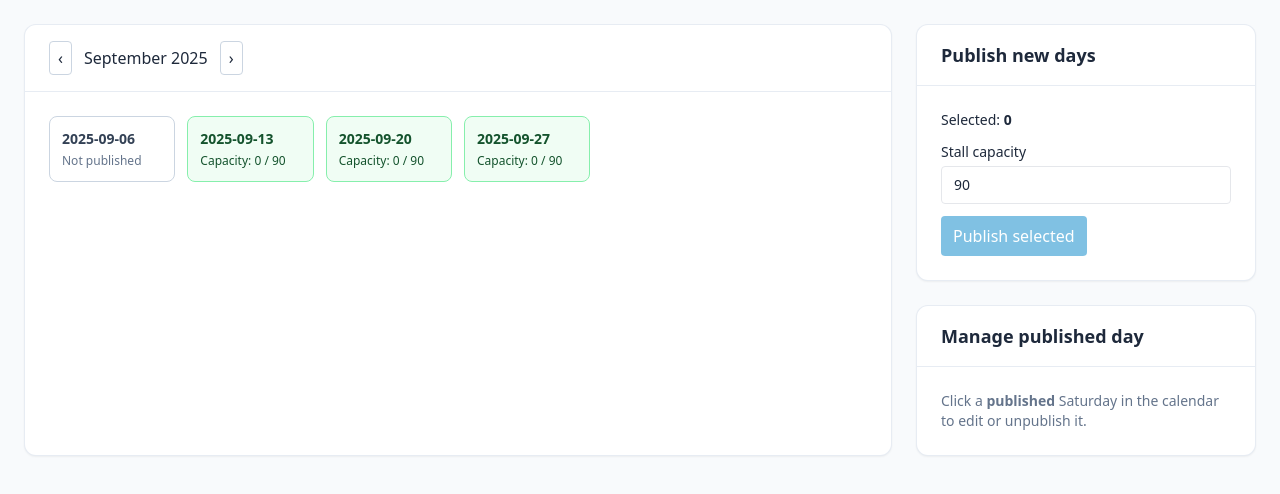
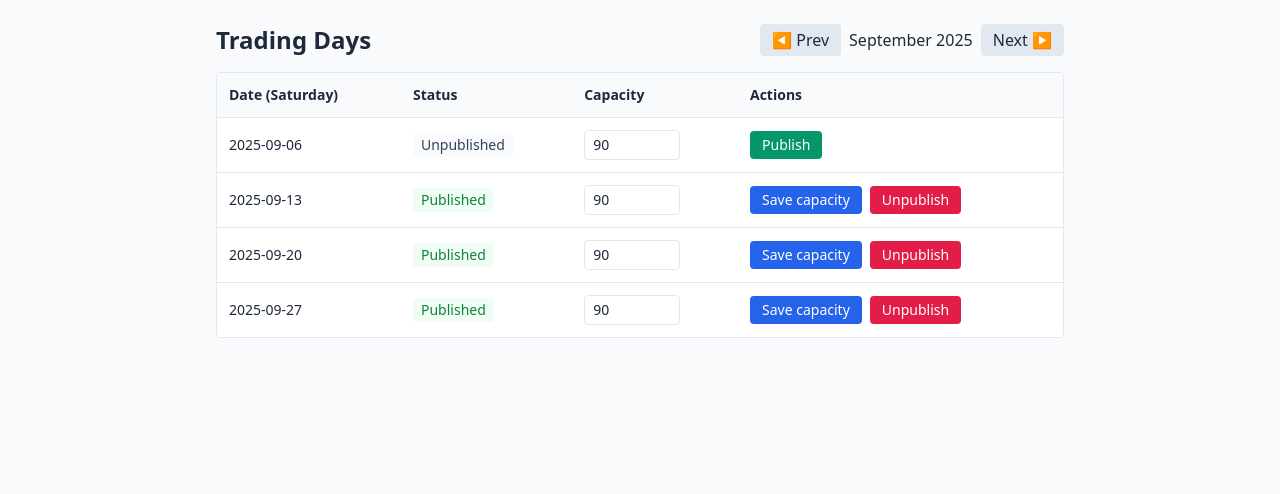
Before and after one commit to reckram-hue/hermanus-country-market-starter, a React (Vite) app: page / in a window 1280 px wide. Shown: the top 494 px of the page. Built offline with nearby package versions, Linux system fonts and the light colour scheme.

Commit message:
feat(admin): basic Trading Days management (publish/unpublish + capacity)

```diff
--- a/src/pages/Admin/TradingDays/TradingDaysPage.tsx
+++ b/src/pages/Admin/TradingDays/TradingDaysPage.tsx
@@ -1,5 +1,4 @@
 import React, { useEffect, useMemo, useState } from "react";
-import Card from "../../../components/shared/Card";
 import {
   getDaysForMonth,
   publishDays,
@@ -8,75 +7,73 @@ import {
   type TradingDay,
 } from "../../../services/tradingDaysService";
 
-// --- helpers ---------------------------------------------------------------
-
-function monthName(year: number, month1to12: number) {
-  return new Date(year, month1to12 - 1, 1).toLocaleString(undefined, {
-    month: "long",
-    year: "numeric",
-  });
+/** Utility: month name like "September 2025" */
+function monthLabel(year: number, month1to12: number) {
+  const d = new Date(year, month1to12 - 1, 1);
+  return d.toLocaleString(undefined, { month: "long", year: "numeric" });
 }
 
-function isoFor(y: number, m1to12: number, d: number) {
-  const m = String(m1to12).padStart(2, "0");
-  const day = String(d).padStart(2, "0");
-  return `${y}-${m}-${day}`;
+/** Compute all Saturdays in given month, returned as ISO (YYYY-MM-DD). */
+function saturdaysOfMonth(year: number, month1to12: number): string[] {
+  const result: string[] = [];
+  const first = new Date(year, month1to12 - 1, 1);
+  const last = new Date(year, month1to12, 0); // last day
+  const d = new Date(first);
+  while (d <= last) {
+    if (d.getDay() === 6) {
+      const iso = [
+        d.getFullYear(),
+        String(d.getMonth() + 1).padStart(2, "0"),
+        String(d.getDate()).padStart(2, "0"),
+      ].join("-");
+      result.push(iso);
+    }
+    d.setDate(d.getDate() + 1);
+  }
+  return result;
 }
 
-function saturdaysInMonth(year: number, month1to12: number): string[] {
-  const month0 = month1to12 - 1;
-  const lastDay = new Date(year, month1to12, 0).getDate();
-  const out: string[] = [];
-  for (let d = 1; d <= lastDay; d++) {
-    const dt = new Date(year, month0, d);
-    if (dt.getDay() === 6) out.push(isoFor(year, month1to12, d));
-  }
-  return out;
-}
+type RowVM = {
+  iso: string;
+  published: boolean;
+  capacity: number;
+  currentBookings: number;
+};
 
-// --- component -------------------------------------------------------------
+export default function TradingDaysPage() {
+  const today = new Date();
+  const [year, setYear] = useState<number>(today.getFullYear());
+  const [month, setMonth] = useState<number>(today.getMonth() + 1); // 1..12
+  const [rows, setRows] = useState<RowVM[]>([]);
+  const [loading, setLoading] = useState<boolean>(false);
+  const [savingIso, setSavingIso] = useState<string | null>(null);
+  const [error, setError] = useState<string | null>(null);
 
-const TradingDaysPage: React.FC = () => {
-  // current calendar view
-  const now = new Date();
-  const [year, setYear] = useState(now.getFullYear());
-  const [month, setMonth] = useState(now.getMonth() + 1); // 1..12
+  const monthKey = `${year}-${month}`;
 
-  // data
-  const [published, setPublished] = useState<TradingDay[]>([]);
-  const [loading, setLoading] = useState(true);
-  const [err, setErr] = useState<string | null>(null);
-
-  // selection for new publishes
-  const [selectedDraft, setSelectedDraft] = useState<Set<string>>(new Set());
-  const [draftCapacity, setDraftCapacity] = useState<number>(90);
-
-  // focus a published day to edit/unpublish
-  const [focusIso, setFocusIso] = useState<string | null>(null);
-  const focusedDay = useMemo(
-    () => published.find((d) => d.id === focusIso) ?? null,
-    [published, focusIso]
-  );
-
-  const monthSaturdays = useMemo(
-    () => saturdaysInMonth(year, month),
-    [year, month]
-  );
-
-  const publishedMap = useMemo(() => {
-    const m = new Map<string, TradingDay>();
-    for (const d of published) m.set(d.id, d);
-    return m;
-  }, [published]);
+  const saturdayIsos = useMemo(() => saturdaysOfMonth(year, month), [year, month]);
 
   async function refresh() {
+    setLoading(true);
+    setError(null);
     try {
-      setLoading(true);
-      setErr(null);
-      const days = await getDaysForMonth(year, month);
-      setPublished(days);
-    } catch (e) {
-      setErr("Failed to load trading days.");
+      const published = await getDaysForMonth(year, month);
+      const byIso = new Map<string, TradingDay>();
+      for (const d of published) byIso.set(d.date, d);
+
+      const vm: RowVM[] = saturdayIsos.map((iso) => {
+        const found = byIso.get(iso);
+        return {
+          iso,
+          published: !!found,
+          capacity: found?.maxBookings ?? 90,
+          currentBookings: found?.currentBookings ?? 0,
+        };
+      });
+
+      setRows(vm);
+    } catch (e: any) {
+      setError(e?.message ?? "Failed to load trading days.");
     } finally {
       setLoading(false);
     }
@@ -84,216 +81,178 @@ const TradingDaysPage: React.FC = () => {
 
   useEffect(() => {
     refresh();
-    // clear UI selections when changing months
-    setSelectedDraft(new Set());
-    setFocusIso(null);
-  }, [year, month]);
+    // eslint-disable-next-line react-hooks/exhaustive-deps
+  }, [monthKey]);
 
   function prevMonth() {
-    if (month === 1) {
-      setYear((y) => y - 1);
-      setMonth(12);
-    } else {
-      setMonth((m) => m - 1);
+    const d = new Date(year, month - 2, 1);
+    setYear(d.getFullYear());
+    setMonth(d.getMonth() + 1);
+  }
+  function nextMonth() {
+    const d = new Date(year, month, 1);
+    setYear(d.getFullYear());
+    setMonth(d.getMonth() + 1);
+  }
+
+  async function handlePublish(iso: string, capacity: number) {
+    setSavingIso(iso);
+    setError(null);
+    try {
+      await publishDays([iso], capacity);
+      await refresh();
+    } catch (e: any) {
+      setError(e?.message ?? "Publish failed.");
+    } finally {
+      setSavingIso(null);
     }
   }
 
-  function nextMonth() {
-    if (month === 12) {
-      setYear((y) => y + 1);
-      setMonth(1);
-    } else {
-      setMonth((m) => m + 1);
+  async function handleUnpublish(iso: string) {
+    setSavingIso(iso);
+    setError(null);
+    try {
+      await unpublishDay(iso);
+      await refresh();
+    } catch (e: any) {
+      setError(e?.message ?? "Unpublish failed.");
+    } finally {
+      setSavingIso(null);
     }
   }
 
-  function toggleDraft(iso: string) {
-    const copy = new Set(selectedDraft);
-    if (copy.has(iso)) copy.delete(iso);
-    else copy.add(iso);
-    setSelectedDraft(copy);
-    // if you click a not-published day, remove any focus on a published one
-    setFocusIso(null);
+  async function handleSaveCapacity(iso: string, capacity: number) {
+    setSavingIso(iso);
+    setError(null);
+    try {
+      await setCapacity(iso, capacity);
+      await refresh();
+    } catch (e: any) {
+      setError(e?.message ?? "Save capacity failed.");
+    } finally {
+      setSavingIso(null);
+    }
   }
 
-  async function handlePublish() {
-    const toPublish = Array.from(selectedDraft);
-    if (toPublish.length === 0) return;
-    await publishDays(toPublish, draftCapacity);
-    setSelectedDraft(new Set());
-    await refresh();
-  }
-
-  async function handleSaveCapacity() {
-    if (!focusIso || !focusedDay) return;
-    if (focusedDay.maxBookings === draftCapacity) return;
-    await setCapacity(focusIso, draftCapacity);
-    await refresh();
-  }
-
-  async function handleUnpublish() {
-    if (!focusIso) return;
-    await unpublishDay(focusIso);
-    setFocusIso(null);
-    await refresh();
-  }
-
-  // keep the right-side capacity field in sync with the focused day
-  useEffect(() => {
-    if (focusedDay) setDraftCapacity(focusedDay.maxBookings);
-  }, [focusedDay]);
-
-  return (
-    <div className="p-6 grid grid-cols-1 lg:grid-cols-[1fr,340px] gap-6">
-      <Card
-        title={
-          <div className="flex items-center gap-3">
-            <button
-              onClick={prevMonth}
-              className="px-2 py-1 rounded border border-slate-300 hover:bg-slate-50"
-            >
-              ‹
-            </button>
-            <span>{monthName(year, month)}</span>
-            <button
-              onClick={nextMonth}
-              className="px-2 py-1 rounded border border-slate-300 hover:bg-slate-50"
-            >
-              ›
-            </button>
-          </div>
-        }
-      >
-        {loading ? (
-          <p>Loading…</p>
-        ) : err ? (
-          <p className="text-red-600">{err}</p>
-        ) : (
-          <div className="grid grid-cols-2 sm:grid-cols-3 md:grid-cols-4 xl:grid-cols-6 gap-3">
-            {monthSaturdays.map((iso) => {
-              const pub = publishedMap.get(iso);
-              const isSelected = selectedDraft.has(iso);
-
-              let classes =
-                "p-3 rounded-lg border text-sm cursor-pointer select-none";
-              if (pub) {
-                classes +=
-                  " border-green-300 bg-green-50 hover:bg-green-100 text-green-900";
-              } else if (isSelected) {
-                classes +=
-                  " border-sky-300 bg-sky-50 hover:bg-sky-100 text-sky-900";
-              } else {
-                classes +=
-                  " border-slate-300 bg-white hover:bg-slate-50 text-slate-700";
+  function updateCapacity(iso: string, val: number) {
+    setRows((old) =>
+      old.map((r) => (r.iso === iso ? { ...r, capacity: val } : r))
+    );
   }
 
   return (
-                <div
-                  key={iso}
-                  className={classes}
-                  onClick={() => {
-                    if (pub) {
-                      setFocusIso(iso);
-                      setSelectedDraft(new Set());
-                    } else {
-                      toggleDraft(iso);
-                    }
-                  }}
+    <div className="p-6 max-w-4xl mx-auto">
+      <div className="flex items-center justify-between mb-4">
+        <h1 className="text-2xl font-semibold">Trading Days</h1>
+        <div className="flex items-center gap-2">
+          <button
+            onClick={prevMonth}
+            className="px-3 py-1 rounded bg-slate-200 hover:bg-slate-300"
+            disabled={loading}
           >
-                  <div className="font-semibold">{iso}</div>
-                  {pub ? (
-                    <div className="text-xs mt-1">
-                      Capacity: {pub.currentBookings} / {pub.maxBookings}
+            ◀ Prev
+          </button>
+          <div className="font-medium">{monthLabel(year, month)}</div>
+          <button
+            onClick={nextMonth}
+            className="px-3 py-1 rounded bg-slate-200 hover:bg-slate-300"
+            disabled={loading}
+          >
+            Next ▶
+          </button>
         </div>
-                  ) : (
-                    <div className="text-xs mt-1 text-slate-500">
-                      Not published
+      </div>
+
+      {error && (
+        <div className="mb-3 rounded bg-red-50 text-red-700 px-3 py-2 text-sm">
+          {error}
         </div>
       )}
-                </div>
-              );
-            })}
-          </div>
+
+      <div className="overflow-x-auto rounded border border-slate-200 bg-white">
+        <table className="min-w-full text-sm">
+          <thead className="bg-slate-50">
+            <tr>
+              <th className="text-left p-3">Date (Saturday)</th>
+              <th className="text-left p-3">Status</th>
+              <th className="text-left p-3">Capacity</th>
+              <th className="text-left p-3">Actions</th>
+            </tr>
+          </thead>
+          <tbody>
+            {rows.map((r) => {
+              const disabled = savingIso === r.iso || loading;
+              return (
+                <tr key={r.iso} className="border-t">
+                  <td className="p-3">{r.iso}</td>
+                  <td className="p-3">
+                    {r.published ? (
+                      <span className="inline-flex items-center px-2 py-0.5 rounded text-green-700 bg-green-50">
+                        Published
+                      </span>
+                    ) : (
+                      <span className="inline-flex items-center px-2 py-0.5 rounded text-slate-700 bg-slate-50">
+                        Unpublished
+                      </span>
                     )}
-      </Card>
-
-      <div className="space-y-6">
-        <Card title="Publish new days">
-          <div className="space-y-3">
-            <div className="text-sm">
-              Selected: <strong>{selectedDraft.size}</strong>
-            </div>
-            <label className="text-sm block">
-              Stall capacity
+                  </td>
+                  <td className="p-3">
                     <input
                       type="number"
                       min={1}
-                className="mt-1 w-full border rounded px-3 py-2"
-                value={draftCapacity}
-                onChange={(e) => setDraftCapacity(Math.max(1, +e.target.value))}
+                      className="w-24 rounded border px-2 py-1"
+                      value={r.capacity}
+                      onChange={(e) => updateCapacity(r.iso, Number(e.target.value))}
+                      disabled={disabled}
                     />
-            </label>
+                  </td>
+                  <td className="p-3">
+                    <div className="flex gap-2">
+                      {r.published ? (
+                        <>
                           <button
-              disabled={selectedDraft.size === 0}
-              onClick={handlePublish}
-              className="px-3 py-2 rounded bg-sky-600 text-white disabled:opacity-50"
-            >
-              Publish selected
-            </button>
-          </div>
-        </Card>
-
-        <Card title="Manage published day">
-          {focusedDay ? (
-            <div className="space-y-3">
-              <div className="text-sm">
-                <div>Date: <strong>{focusedDay.date}</strong></div>
-                <div>
-                  Bookings:{" "}
-                    <strong>
-                      {focusedDay.currentBookings} / {focusedDay.maxBookings}
-                    </strong>
-                </div>
-              </div>
-
-              <label className="text-sm block">
-                Capacity
-                <input
-                  type="number"
-                  min={1}
-                  className="mt-1 w-full border rounded px-3 py-2"
-                  value={draftCapacity}
-                  onChange={(e) =>
-                    setDraftCapacity(Math.max(1, +e.target.value))
-                  }
-                />
-              </label>
-
-              <div className="flex gap-2">
-                <button
-                  onClick={handleSaveCapacity}
-                  className="px-3 py-2 rounded bg-emerald-600 text-white"
+                            onClick={() => handleSaveCapacity(r.iso, r.capacity)}
+                            disabled={disabled}
+                            className="px-3 py-1 rounded bg-blue-600 text-white hover:bg-blue-700 disabled:opacity-50"
                           >
                             Save capacity
                           </button>
                           <button
-                  onClick={handleUnpublish}
-                  className="px-3 py-2 rounded bg-red-600 text-white"
+                            onClick={() => handleUnpublish(r.iso)}
+                            disabled={disabled}
+                            className="px-3 py-1 rounded bg-rose-600 text-white hover:bg-rose-700 disabled:opacity-50"
                           >
                             Unpublish
                           </button>
+                        </>
+                      ) : (
+                        <button
+                          onClick={() => handlePublish(r.iso, r.capacity)}
+                          disabled={disabled}
+                          className="px-3 py-1 rounded bg-emerald-600 text-white hover:bg-emerald-700 disabled:opacity-50"
+                        >
+                          Publish
+                        </button>
+                      )}
                     </div>
+                  </td>
+                </tr>
+              );
+            })}
+            {rows.length === 0 && (
+              <tr>
+                <td colSpan={4} className="p-6 text-center text-slate-500">
+                  No Saturdays this month (unexpected)—try another month.
+                </td>
+              </tr>
+            )}
+          </tbody>
+        </table>
       </div>
-          ) : (
-            <p className="text-sm text-slate-500">
-              Click a <span className="font-semibold">published</span> Saturday
-              in the calendar to edit or unpublish it.
-            </p>
+
+      {(loading || savingIso) && (
+        <div className="mt-3 text-sm text-slate-500">Working…</div>
       )}
-        </Card>
-      </div>
     </div>
   );
-};
-
-export default TradingDaysPage;
+}
```
Lines whose indentation alone changed are shown as unchanged.
